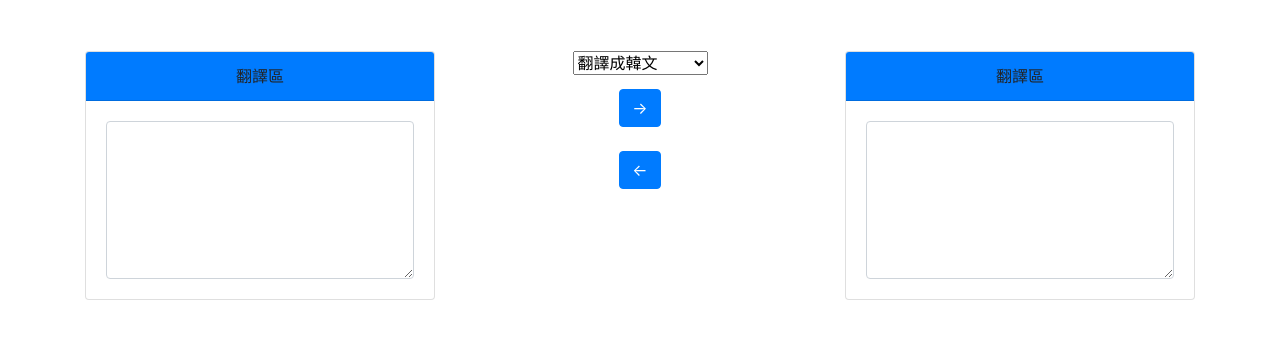
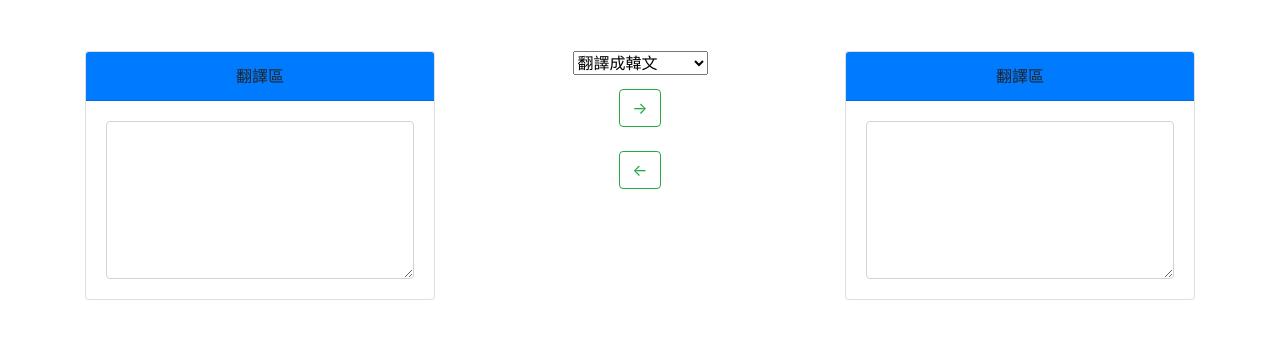
Before and after one commit to theone8250/Web, a plain HTML site: page Translator/translator.html in a window 1280 px wide. Drawn offline with nearby package versions, Linux system fonts and the light colour scheme.

Commit message:
翻譯v2

```diff
--- a/Translator/translator.html
+++ b/Translator/translator.html
@@ -83,11 +83,11 @@
                     <option value="4">翻譯成俄文</option>
                 </select>
                 <div>
-                    <button class="btn btn-primary" type="button" id="LtoR">→</button>
+                    <button class="btn btn-outline-success" type="button" id="LtoR">→</button>
                 </div>
                 <br>
                 <div>
-                    <button class="btn btn-primary" type="button" id="RtoL">←</button>
+                    <button class="btn btn-outline-success" type="button" id="RtoL">←</button>
                 </div>
             </div>
             <div class="col-md-4">
```
